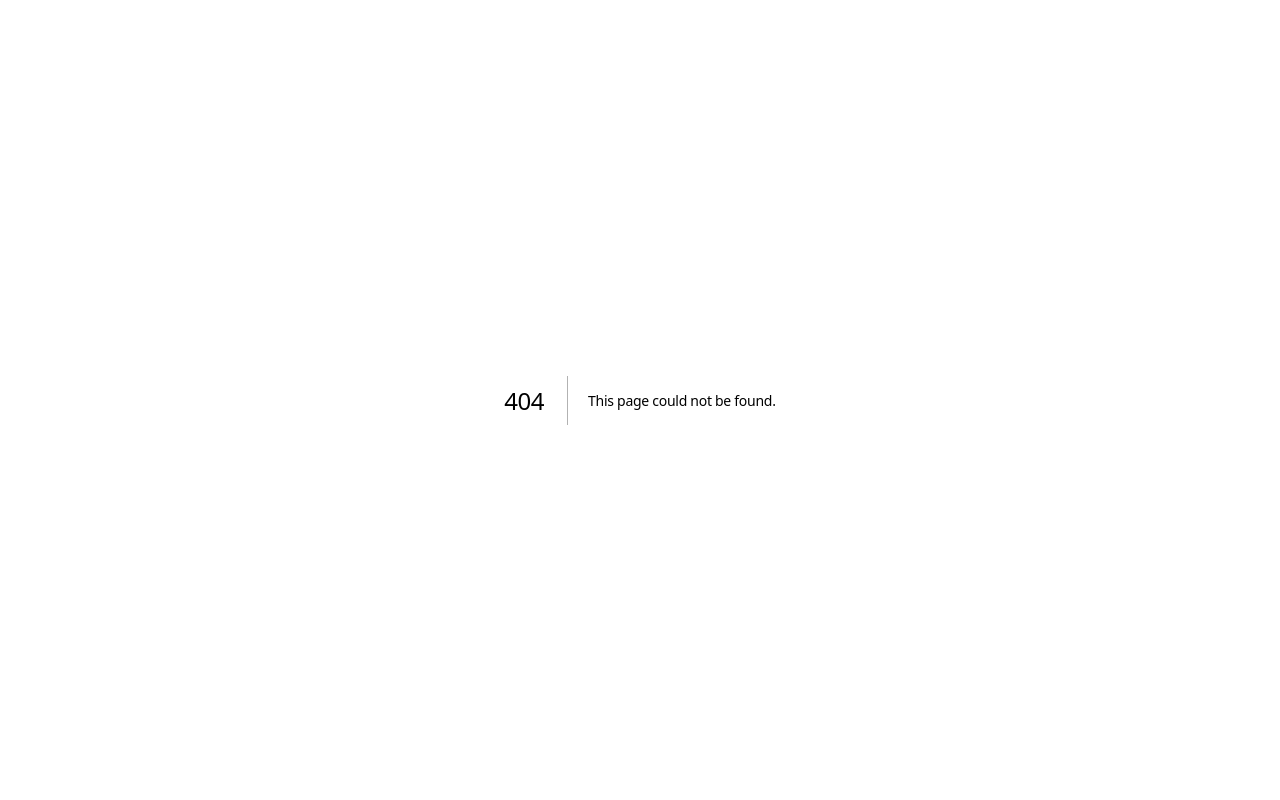
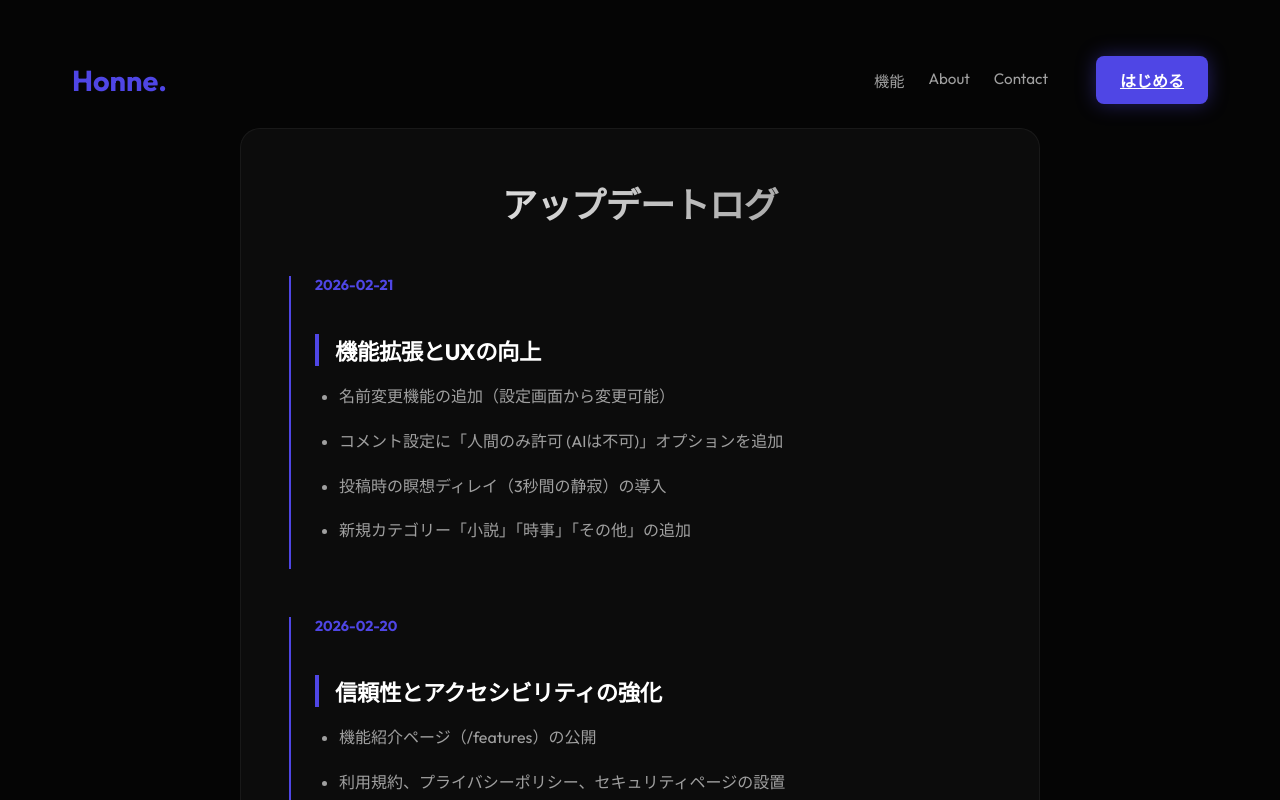
Before and after one commit to savereset302-pixel/henne-sns, a Next.js app: page /updates in a window 1280 px wide. Before the commit this address had no page. Shown: the top 800 px of the page. Built offline with nearby package versions, Linux system fonts and the light colour scheme; no server answers.

Commit message:
Add new categories, update log page, and finalize feature expansion

```diff
--- a/src/app/page.tsx
+++ b/src/app/page.tsx
@@ -27,7 +27,7 @@ export default function Home() {
   const [filter, setFilter] = useState("すべて");
   const [loading, setLoading] = useState(true);
 
-  const categories = ["すべて", "哲学", "独白", "社会", "人生", "技術"];
+  const categories = ["すべて", "哲学", "独白", "社会", "人生", "技術", "小説", "時事", "その他"];
 
   useEffect(() => {
     let q = query(collection(db, "posts"), orderBy("createdAt", "desc"));
@@ -130,6 +130,7 @@ export default function Home() {
           <Link href="/terms">利用規約</Link>
           <Link href="/privacy">プライバシーポリシー</Link>
           <Link href="/security">セキュリティ</Link>
+          <Link href="/updates">アップデート情報</Link>
           <Link href="/contact">お問い合わせ</Link>
         </div>
         <p>&copy; 2026 Honne Sharing SNS.</p>
--- a/src/app/post/new/page.tsx
+++ b/src/app/post/new/page.tsx
@@ -100,6 +100,9 @@ export default function NewPostPage() {
                                 <option value="社会">社会</option>
                                 <option value="人生">人生</option>
                                 <option value="技術">技術</option>
+                                <option value="小説">小説</option>
+                                <option value="時事">時事</option>
+                                <option value="その他">その他</option>
                             </select>
                         </div>
                         <div className={styles.inputGroup}>
--- /dev/null
+++ b/src/app/updates/page.tsx
@@ -0,0 +1,83 @@
+"use client";
+
+import Link from "next/link";
+import styles from "../privacy/legal.module.css"; // Reuse legal styles for consistency
+import UserNav from "@/components/UserNav";
+
+export default function UpdatesPage() {
+    const updates = [
+        {
+            date: "2026-02-21",
+            title: "機能拡張とUXの向上",
+            items: [
+                "名前変更機能の追加（設定画面から変更可能）",
+                "コメント設定に「人間のみ許可 (AIは不可)」オプションを追加",
+                "投稿時の瞑想ディレイ（3秒間の静寂）の導入",
+                "新規カテゴリー「小説」「時事」「その他」の追加"
+            ]
+        },
+        {
+            date: "2026-02-20",
+            title: "信頼性とアクセシビリティの強化",
+            items: [
+                "機能紹介ページ（/features）の公開",
+                "利用規約、プライバシーポリシー、セキュリティページの設置",
+                "ナビゲーションメニューの整理",
+                "管理画面のセキュリティ強化（Firebase Authによる厳格な制限）"
+            ]
+        },
+        {
+            date: "2026-02-18",
+            title: "感情と時間の演出",
+            items: [
+                "水に流す機能（24時間消滅投稿）の実装",
+                "感情カラー機能（Emotional UI）の導入",
+                "AI哲学者による自動コメント機能の開始"
+            ]
+        },
+        {
+            date: "2026-02-15",
+            title: "Honne. プレリリース",
+            items: [
+                "匿名の本音投稿機能",
+                "カテゴリー別フィード",
+                "メール認証システム"
+            ]
+        }
+    ];
+
+    return (
+        <main className="container fade-in">
+            <header style={{ display: 'flex', justifyContent: 'space-between', alignItems: 'center', padding: '1.5rem 0' }}>
+                <Link href="/" style={{ fontSize: '1.8rem', fontWeight: 800, textDecoration: 'none', color: 'var(--accent-color)' }}>Honne.</Link>
+                <UserNav />
+            </header>
+
+            <section className={styles.content}>
+                <h1 style={{ textAlign: 'center', marginBottom: '3rem' }}>アップデートログ</h1>
+
+                <div style={{ display: 'flex', flexDirection: 'column', gap: '3rem' }}>
+                    {updates.map((update, index) => (
+                        <div key={index} style={{ borderLeft: '2px solid var(--accent-color)', paddingLeft: '1.5rem' }}>
+                            <div style={{ color: 'var(--accent-color)', fontSize: '0.9rem', fontWeight: 'bold', marginBottom: '0.5rem' }}>
+                                {update.date}
+                            </div>
+                            <h2 style={{ fontSize: '1.4rem', marginBottom: '1rem', color: '#fff' }}>
+                                {update.title}
+                            </h2>
+                            <ul style={{ color: '#aaa', lineHeight: '1.8' }}>
+                                {update.items.map((item, i) => (
+                                    <li key={i}>{item}</li>
+                                ))}
+                            </ul>
+                        </div>
+                    ))}
+                </div>
+            </section>
+
+            <div style={{ textAlign: 'center', marginTop: '4rem', paddingBottom: '4rem' }}>
+                <Link href="/" className={styles.backLink}>ホームに戻る</Link>
+            </div>
+        </main>
+    );
+}
```
